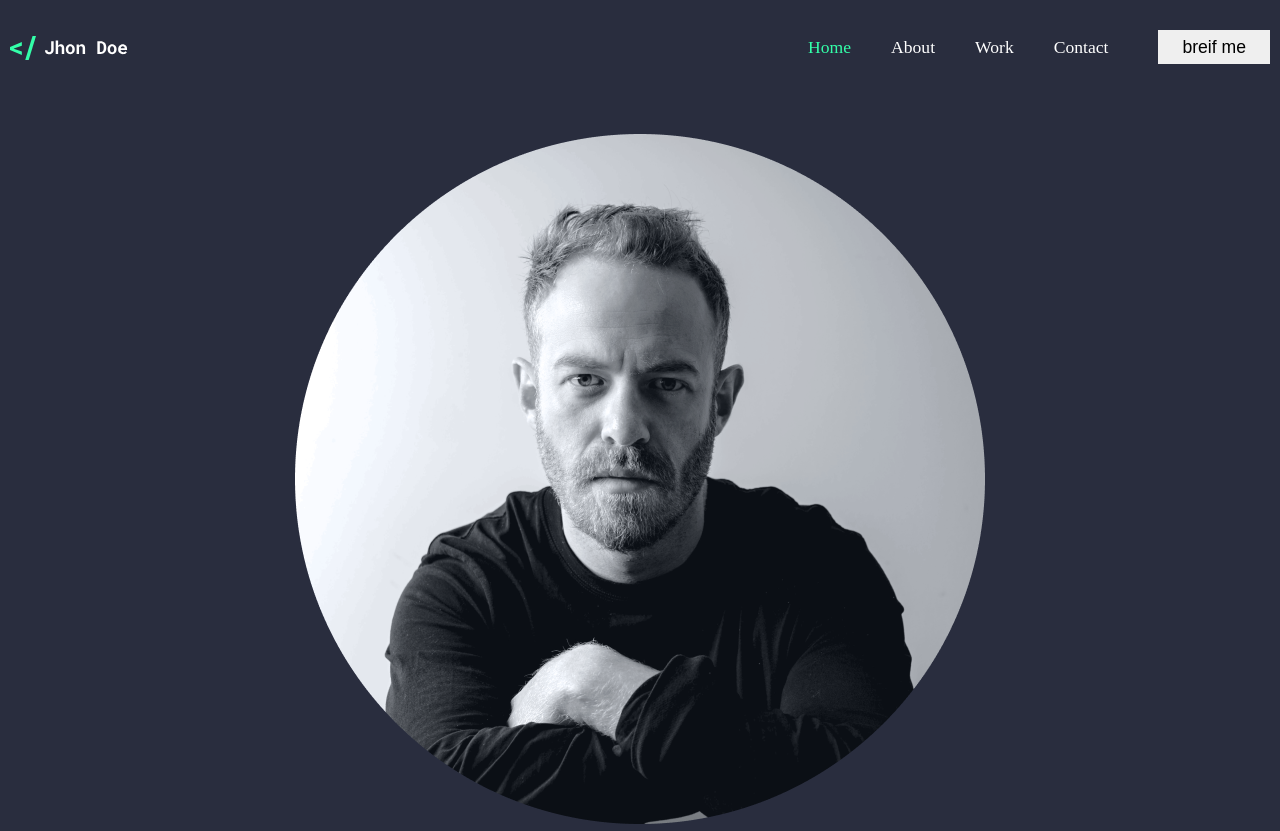
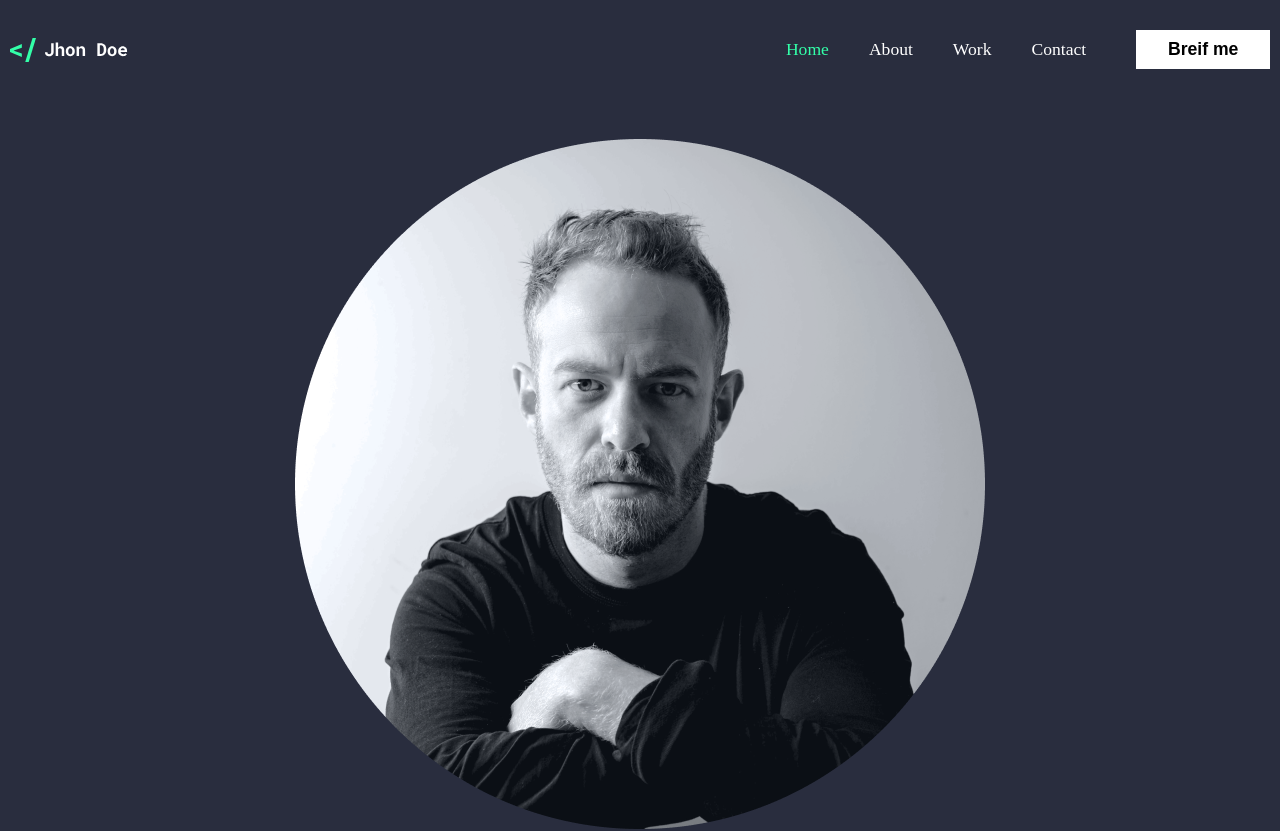
Before and after one commit to Mohanbarman/portfolio-1, a plain HTML site: page index.html in a window 1280 px wide. Shown: the top 831 px of the page. Drawn offline with Linux system fonts and the light colour scheme.

Commit message:
Adding more style to breif me btn

```diff
--- a/css/style.css
+++ b/css/style.css
@@ -138,13 +138,16 @@ nav .menu li .active::after {
 nav .breif-me-btn {
   border: 0;
   padding: 0.5em 1.8em;
+  background-color: white;
+  cursor: pointer;
+  font-size: 1.1rem;
+  font-weight: 600;
+  -webkit-transition: all 0.4s ease-in-out;
+  transition: all 0.4s ease-in-out;
 }
 
-nav .breif-me-btn a {
-  font-size: 1.1rem;
-  color: black;
-  font-weight: 500;
-  text-decoration: none;
+nav .breif-me-btn:hover {
+  background-color: #33ffa9;
 }
 
 .profile {
--- a/index.html
+++ b/index.html
@@ -31,7 +31,7 @@
       </div>
 
       <button class="breif-me-btn">
-        <a href="#" class="html-style">breif me</a>
+        Breif me
       </button>
     </nav>
 
```
Also changed, not shown: 1 other file.
